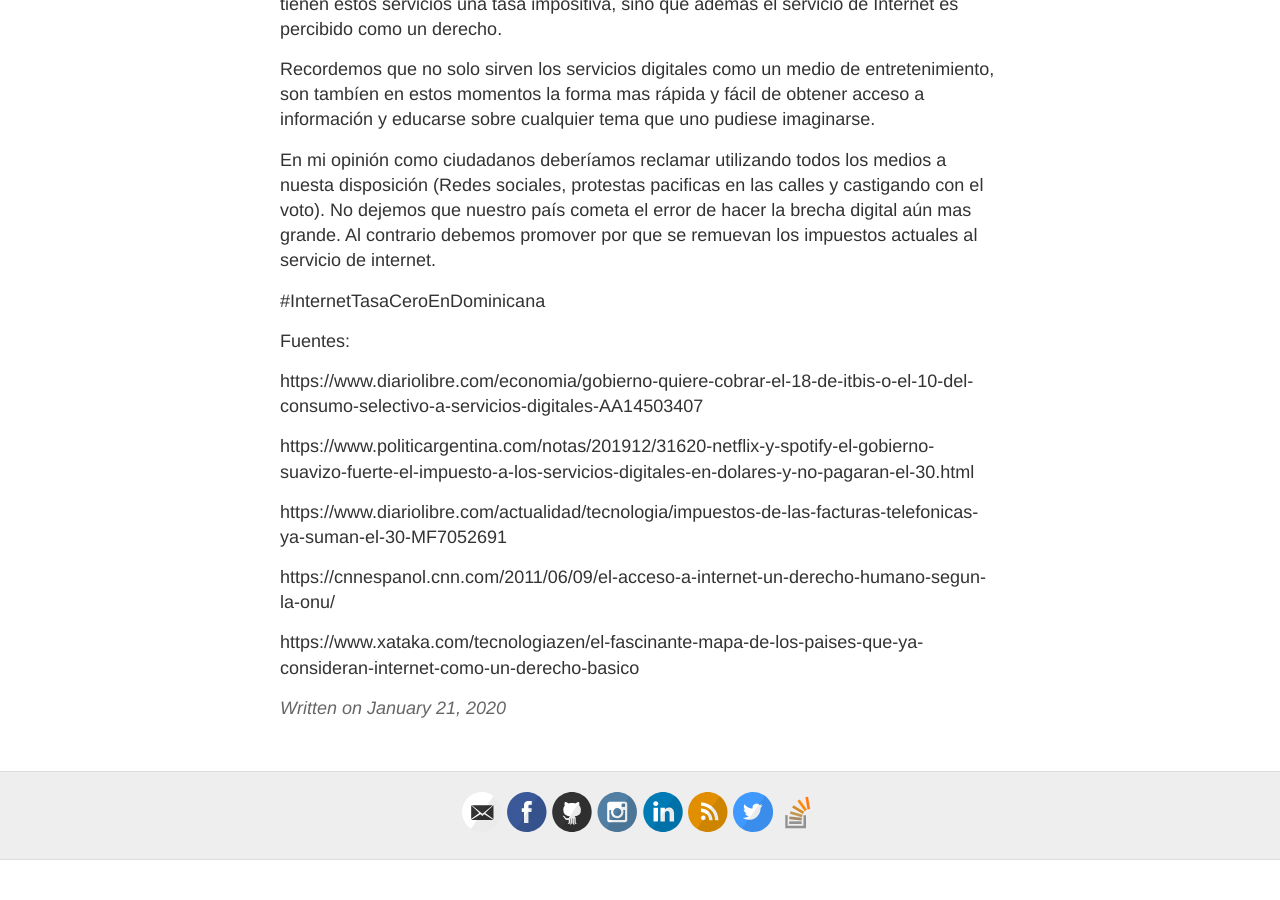
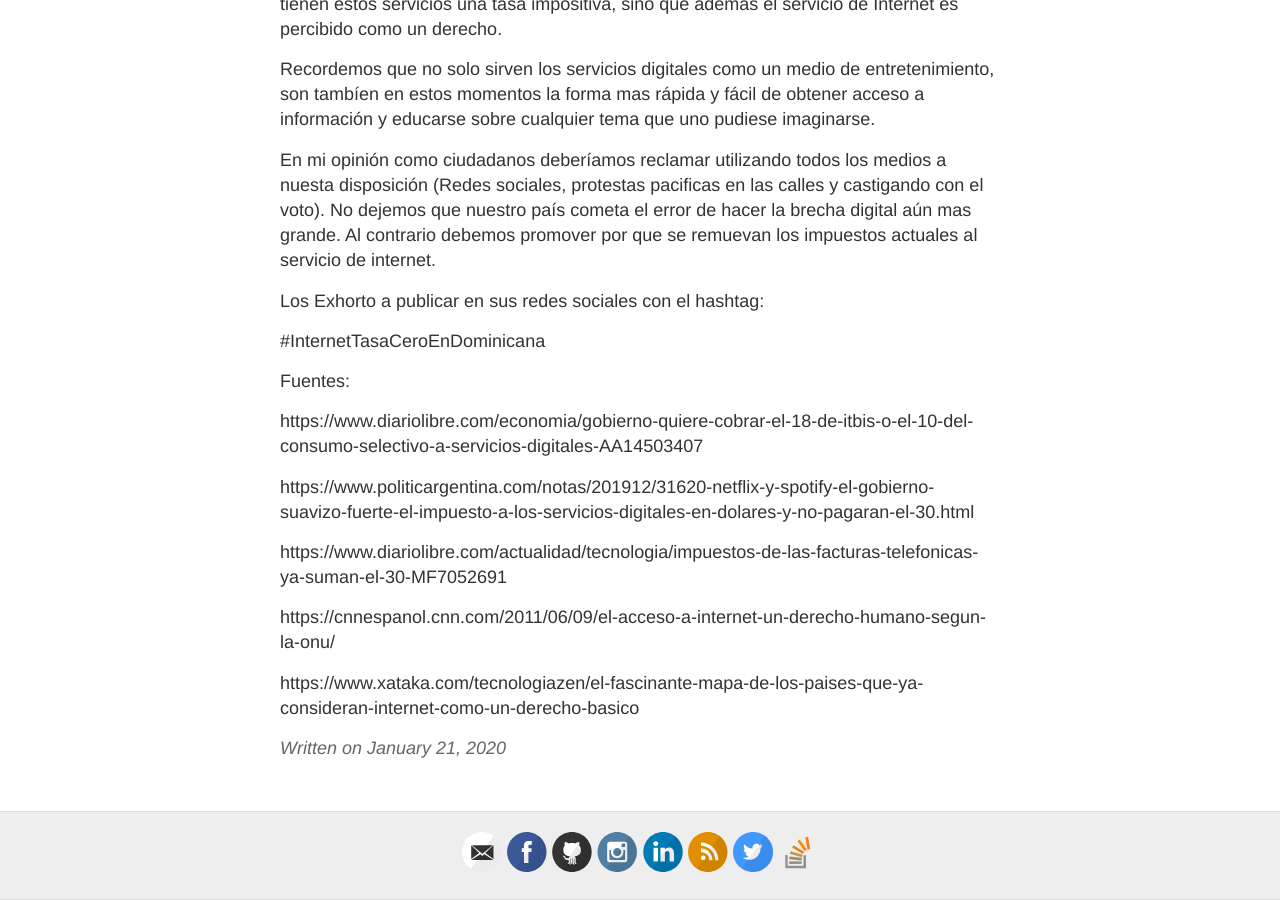
Before and after one commit to chriscoderdr/chriscoderdr, a Jekyll site: the page built from _posts/2020-01-21-Impuestos-A-Servicios-Digitales-En-Dominicana.md, in a window 1280 px wide and 900 px high, scrolled down 825 px. Built offline with Jekyll 4.4.1, drawn with Linux system fonts in a browser that asks for light colours; comment, search, counter and statistics services are not loaded; before the commit the page ends 1685 px from its top, so only the background shows below that.

Commit message:
Update 2020-01-21-Impuestos-A-Servicios-Digitales-En-Dominicana.md

```diff
--- a/_posts/2020-01-21-Impuestos-A-Servicios-Digitales-En-Dominicana.md
+++ b/_posts/2020-01-21-Impuestos-A-Servicios-Digitales-En-Dominicana.md
@@ -19,6 +19,7 @@ Recordemos que no solo sirven los servicios digitales como un medio de entreteni
 En mi opinión como ciudadanos deberíamos reclamar utilizando todos los medios a nuesta disposición (Redes sociales, protestas pacificas en las calles y castigando con el voto). No dejemos que nuestro país cometa el error de hacer la brecha digital aún  mas grande. Al contrario debemos promover por que se remuevan los impuestos actuales al servicio de internet.
 
 
+Los Exhorto a publicar en sus redes sociales con el hashtag:
 
 #InternetTasaCeroEnDominicana
 
```
